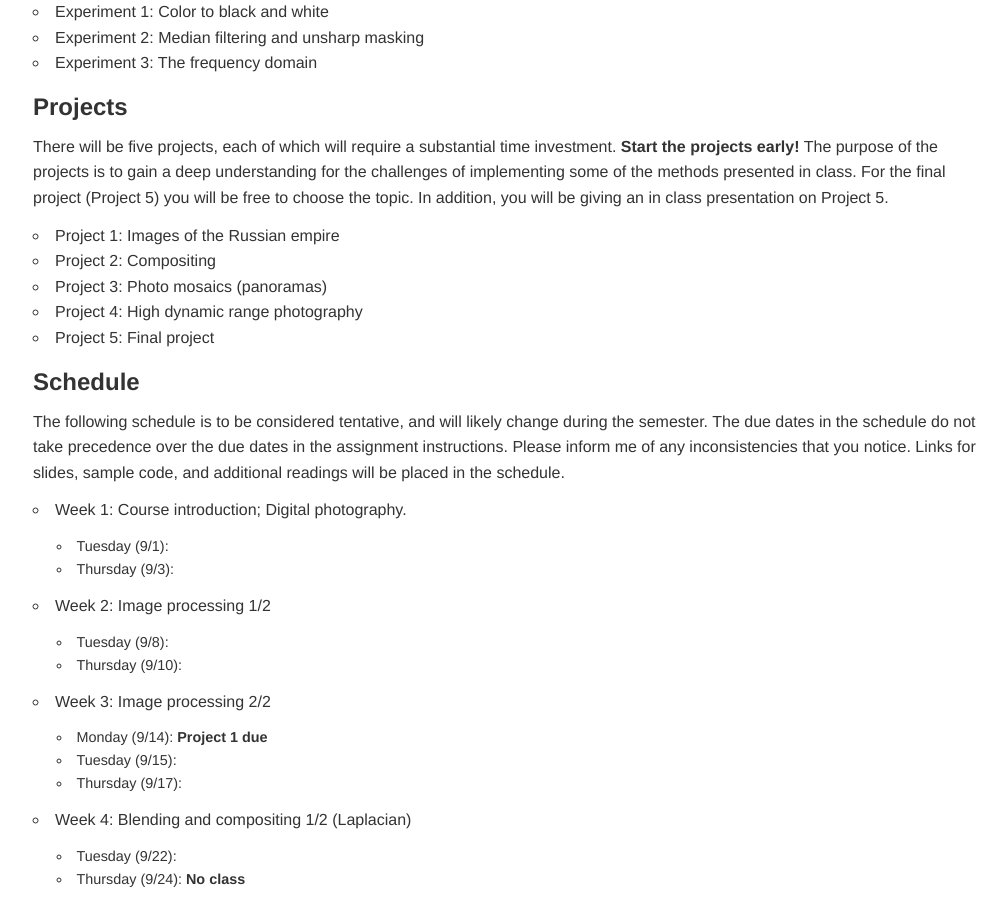
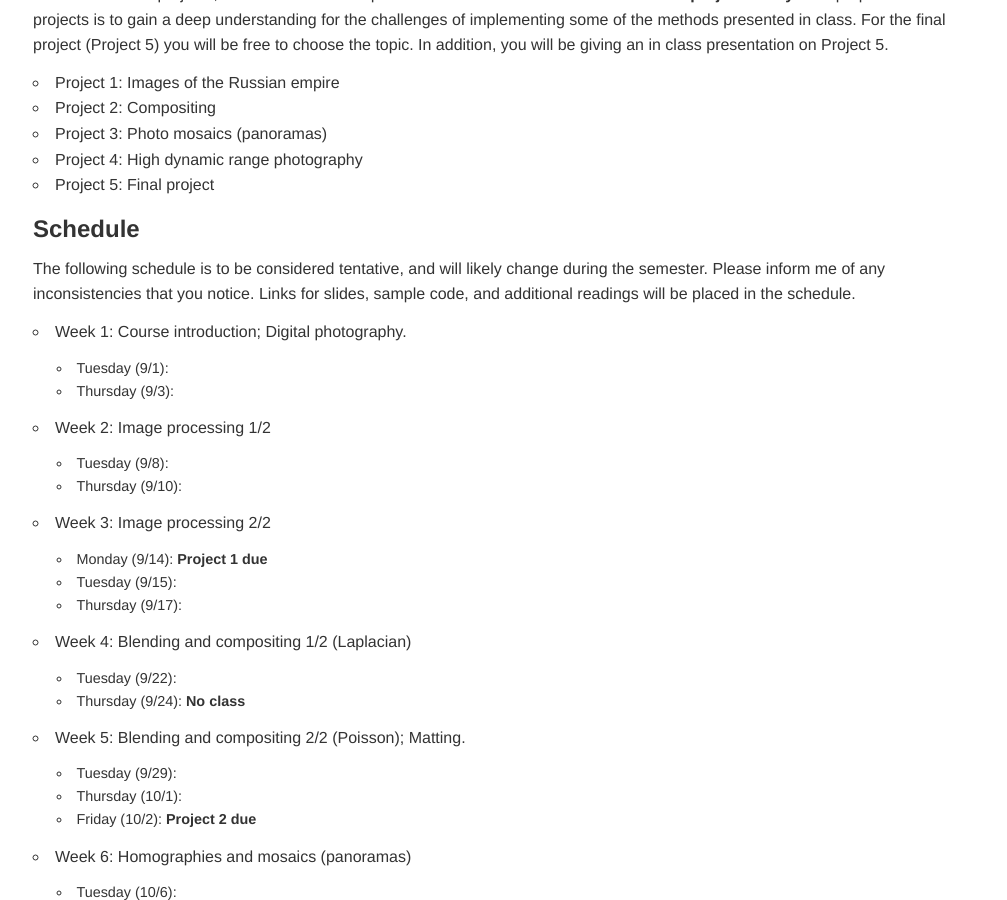
Before and after one commit to jacksonjw12/mbannister.github.io, a Jekyll site: the page built from _teaching/181m-f15/index.md, in a window 1280 px wide and 900 px high, scrolled down 1125 px. Shown: the whole window, without its empty margins (127-1134 px from the left). Built offline with Jekyll 4.4.1, drawn with Linux system fonts in a browser that asks for light colours; some of the changed text lies outside the part shown.

Commit message:
Make the 181m page public

```diff
--- a/_teaching/181m-f15/index.md
+++ b/_teaching/181m-f15/index.md
@@ -4,11 +4,7 @@
 term: "Fall"
 year: 2015
 syllabus: true
-draft: true
 ---
-
-#!!! UNDER CONSTRUCTION !!!
-{: .geocities }
 
 # CS 181M: Computational photography
 
@@ -64,7 +60,7 @@
 
 ## Schedule
 
-The following schedule is to be considered tentative, and will likely change during the semester. The due dates in the schedule do not take precedence over the due dates in the assignment instructions. Please inform me of any inconsistencies that you notice. Links for slides, sample code, and additional readings will be placed in the schedule.
+The following schedule is to be considered tentative, and will likely change during the semester. Please inform me of any inconsistencies that you notice. Links for slides, sample code, and additional readings will be placed in the schedule.
 
 - Week 1: Course introduction; Digital photography.
   - Tuesday (9/1):
```
Also changed, not shown: other parts of _teaching/181m-f15/index.md (+1 -1 lines).
